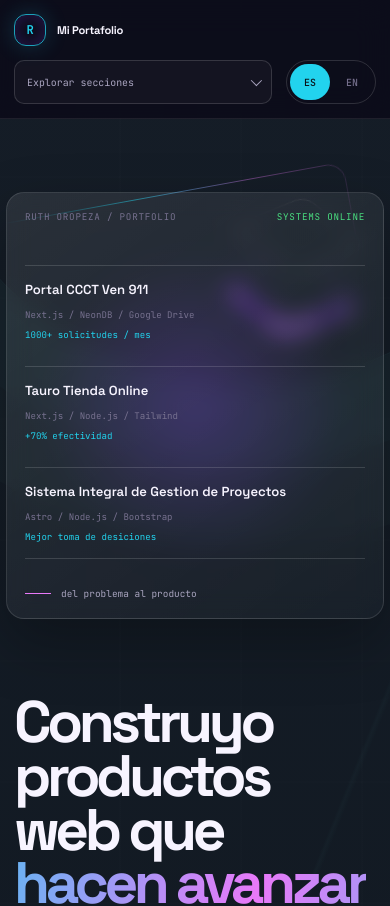
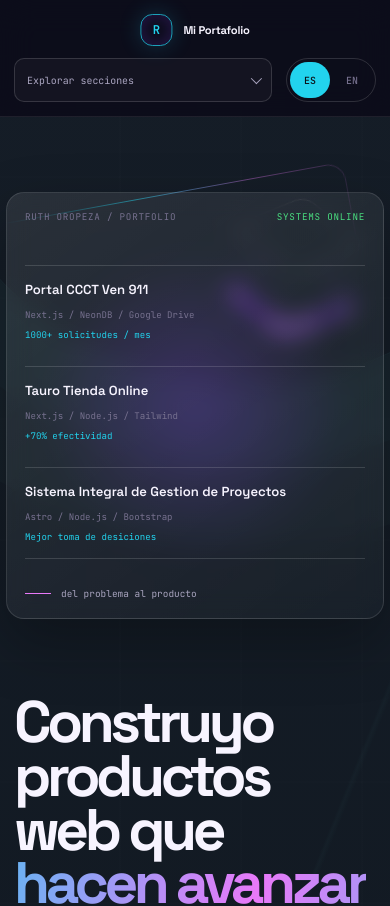
Before and after one commit to ruthoropeza03/mi-portfolio, a React (Vite) app: page / in a window 390 px wide. Shown: the top 906 px of the page. Built offline with nearby package versions, Linux system fonts and the light colour scheme.

Commit message:
upd brand

```diff
--- a/src/styles/globals.css
+++ b/src/styles/globals.css
@@ -1031,8 +1031,15 @@ h1 span {
     width: min(100% - 36px, 580px);
   }
   .site-header-inner {
-    flex-wrap: wrap;
-    row-gap: 14px;
+    position: relative;
+    padding-top: 58px;
+  }
+  .brand {
+    position: absolute;
+    top: 14px;
+    left: 50%;
+    transform: translateX(-50%);
+    white-space: nowrap;
   }
   main {
     padding-top: calc(126px + env(safe-area-inset-top));
```
